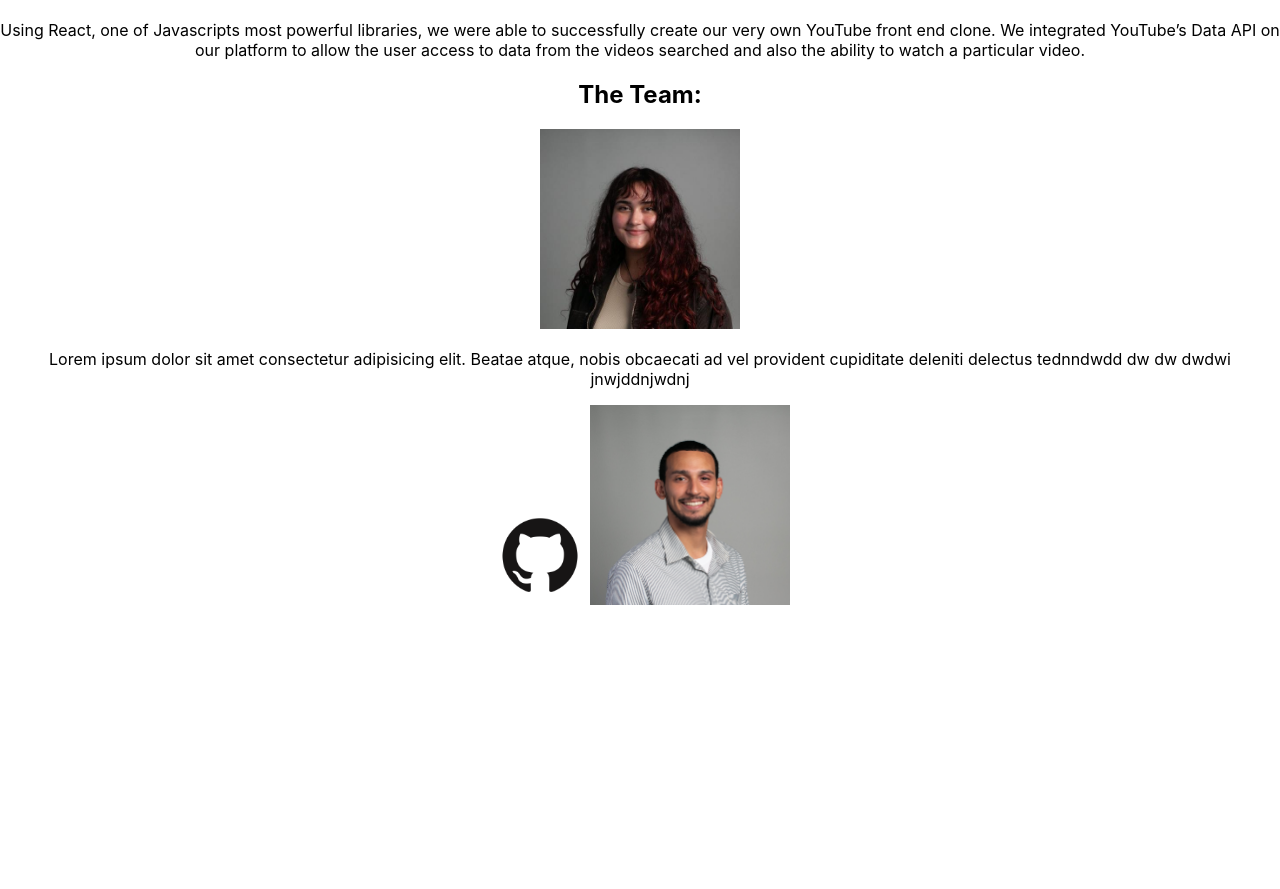
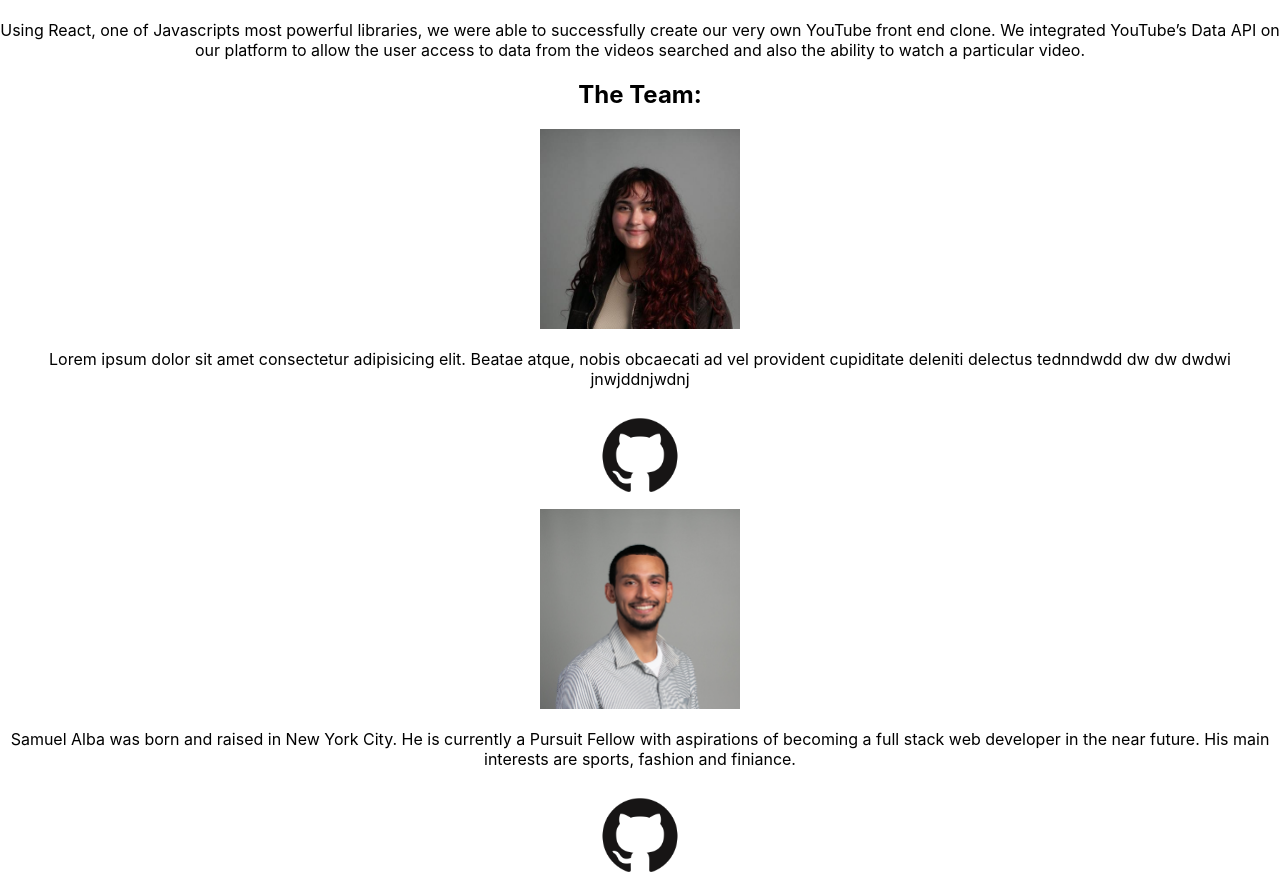
Before and after one commit to ninajavier/youtube-clone, a React (Create React App) app: page /about in a window 1280 px wide. Shown: the part 148-1037 px from the top of the page. Before the commit the page ends 800 px from the top, so only its background shows below. Built offline with nearby package versions, Linux system fonts and the light colour scheme.

Commit message:
about.js looking good

```diff
--- a/src/Components/common/About.js
+++ b/src/Components/common/About.js
@@ -17,9 +17,11 @@ export default function About() {
 
         </div>
 
+        <h2>The Team:</h2>
+
         <div className="team">
 
-        <h2>The Team:</h2>
+        <div className= "bios">
 
         <img height='200px' src={Nina} alt='nina'/>
 
@@ -28,8 +30,19 @@ export default function About() {
         <a href="https://github.com/ninajavier">
             <img height="100px" src={GitLogo}/>
         </a>
+        </div>
+
+        <div className= "bios">
 
         <img height='200px' src={Samuel} alt='Samuel'/>
+
+        <p>Samuel Alba was born and raised in New York City. He is currently a Pursuit Fellow with aspirations of becoming a full stack web developer in the near future. His main interests are sports, fashion and finiance.</p>
+
+        <a href="https://github.com/SamuelBAlba">
+            <img height="100px" src={GitLogo}/>
+        </a>
+
+        </div>
 
 
         </div>
```
